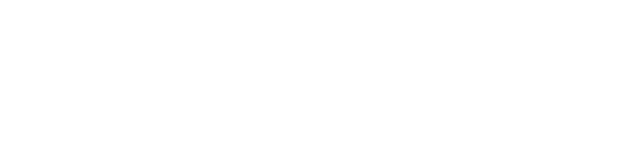
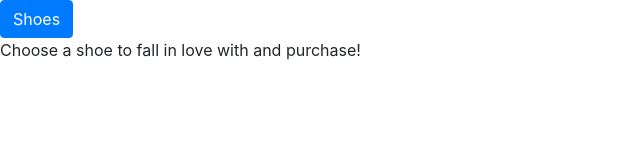
Before and after one commit to carissamorrow/shoestore, a plain HTML site: page index.html in a window 1280 px wide. Shown: the whole page, without its empty margins (0-640 px from the left). Drawn offline with nearby package versions, Linux system fonts and the light colour scheme.

Commit message:
createfolders

```diff
--- a/index.html
+++ b/index.html
@@ -5,11 +5,27 @@
   <meta charset="UTF-8">
   <meta name="viewport" content="width=device-width, initial-scale=1.0">
   <meta http-equiv="X-UA-Compatible" content="ie=edge">
-  <title>Document</title>
+  <title>Shoe Store</title>
+
+  <link rel="stylesheet" href="https://stackpath.bootstrapcdn.com/bootstrap/4.1.3/css/bootstrap.min.css" integrity="sha384-MCw98/SFnGE8fJT3GXwEOngsV7Zt27NXFoaoApmYm81iuXoPkFOJwJ8ERdknLPMO"
+    crossorigin="anonymous">
+
+  <link rel="stylesheet" href="style.css">
+
 </head>
 
 <body>
 
+  <div id="app" <button class="btn btn-primary" onclick="app.controllers.shoeController.showShoes()">Shoes</div>
+
+  </div>
+
+  <div id=("main-content")>
+    Choose a shoe to fall in love with and purchase!
+  </div>
+
+
+  <script src="app/main.js" type="module"></script>
 </body>
 
 </html>
```
Also changed, not shown: app/components/shoes-controller.js (added), app/components/shoes-service.js (added), app/main.js (added).
